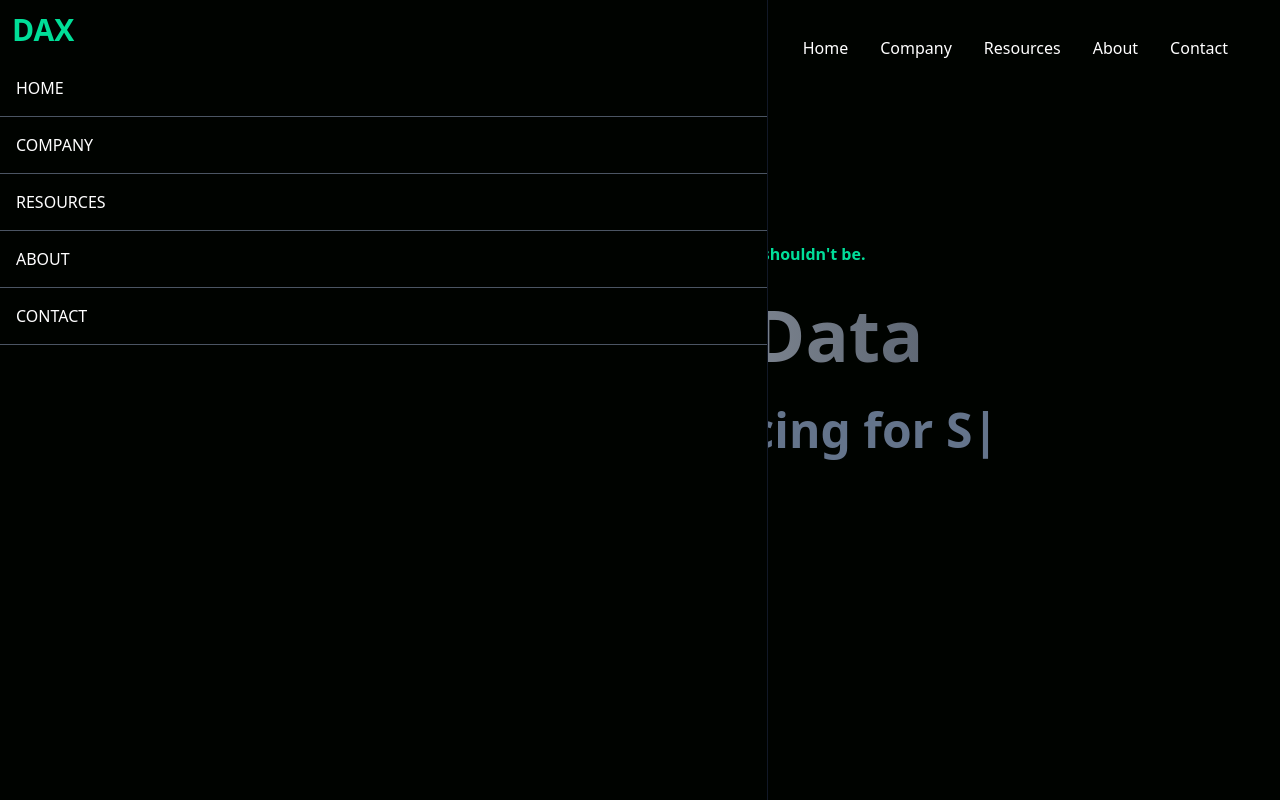
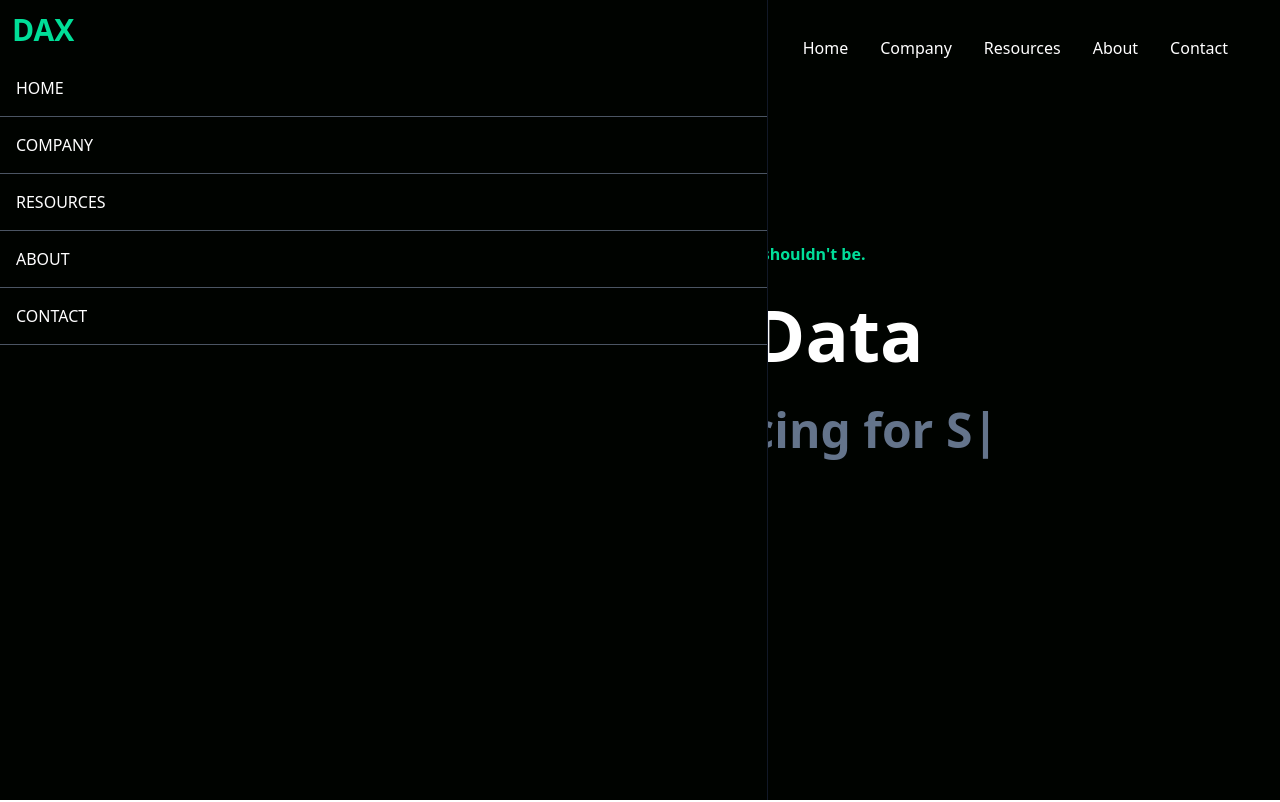
Before and after one commit to Romit77/DAX, a React (Vite) app: page / in a window 1280 px wide. Shown: the top 802 px of the page. Built offline with nearby package versions, Linux system fonts and the light colour scheme.

Commit message:
added gradient

```diff
--- a/src/Components/Hero.jsx
+++ b/src/Components/Hero.jsx
@@ -8,7 +8,7 @@ const Main = () => {
           Growing your business is hard. Financing it shouldn<span>&#39;</span>t
           be.
         </p>
-        <h1 className=" bg-gradient-to-r from-gray-300 to-gray-600 text-transparent bg-clip-text md:text-7xl sm:text-6xl text-4xl font-bold md:py-6 mb-3 ">
+        <h1 className="md:text-7xl sm:text-6xl text-4xl font-bold md:py-6 mb-3">
           Grow With Data
         </h1>
         <div>
```
